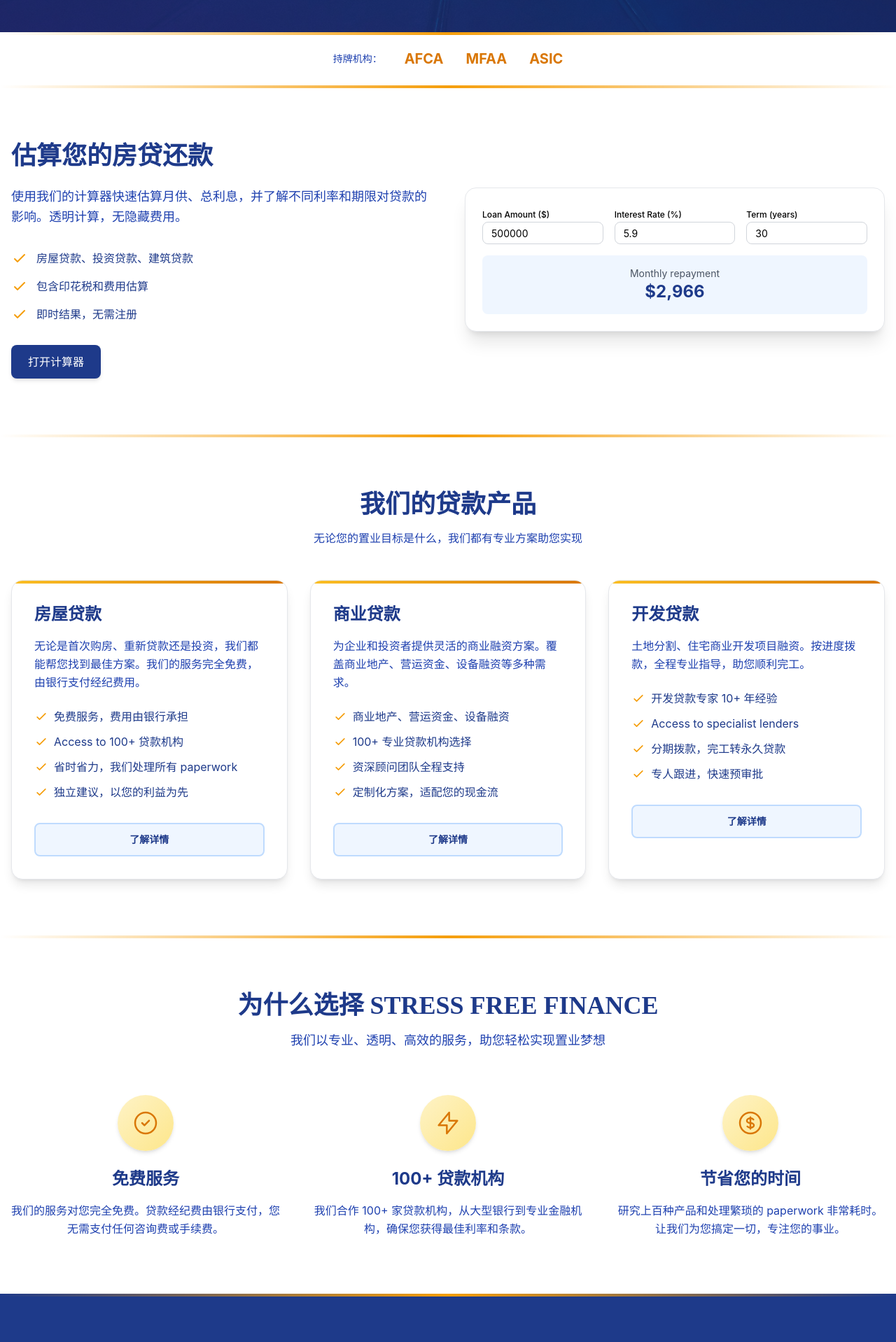
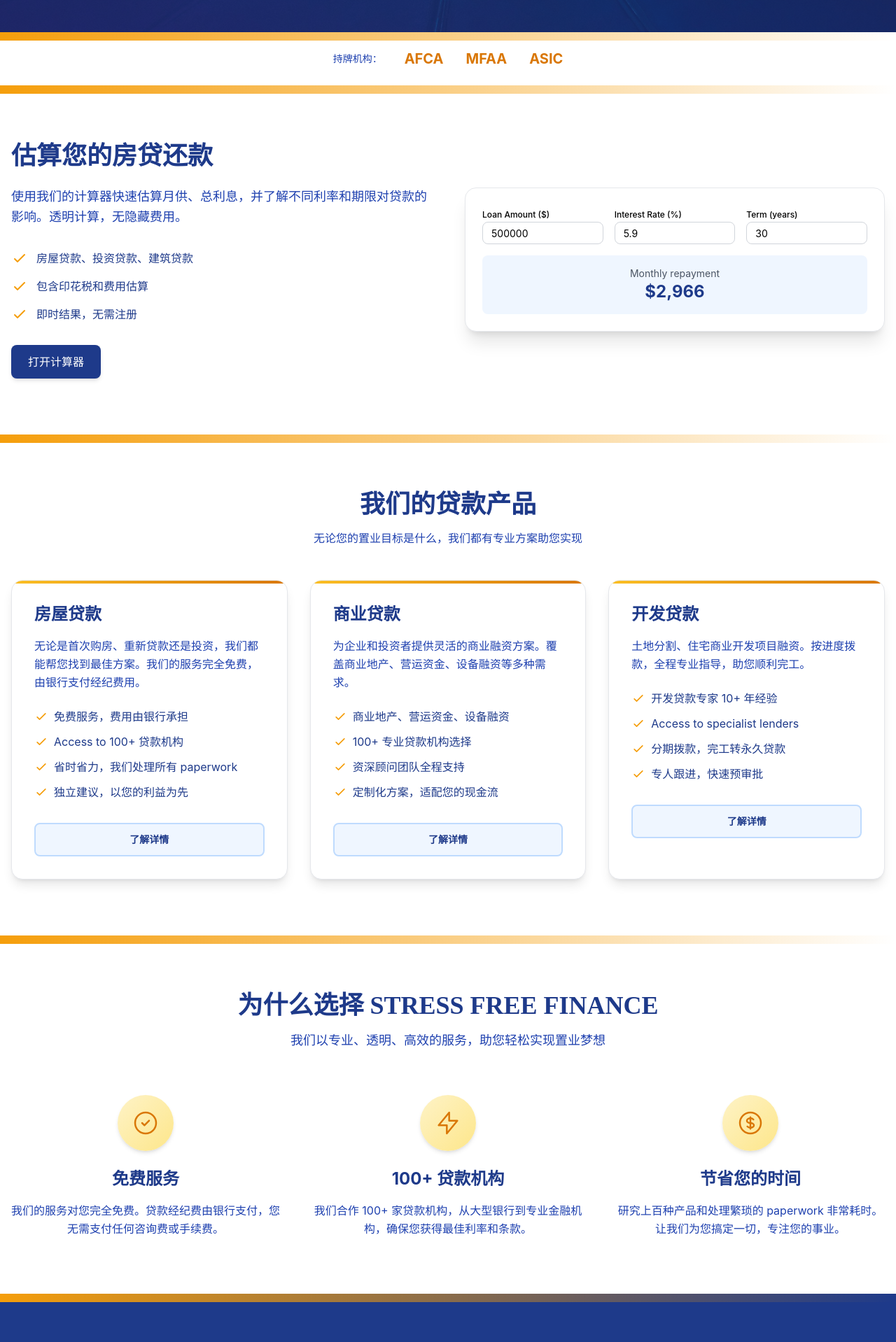
Before and after one commit to jy02577302-ux/finance-site, a Next.js app: page /zh in a window 1280 px wide. Shown: the part 582-2500 px from the top of the page at 70% size. Built offline with nearby package versions, Linux system fonts and the light colour scheme.

Commit message:
design: upgrade section dividers to gold gradient bars (3px)
- Replaced thin 1px lines with 3px high gold gradient bars
- Creates stronger visual separation between sections
- Adds premium, luxurious touch to page rhythm
- Maintains consistent accent color brand identity

```diff
--- a/app/en/page.tsx
+++ b/app/en/page.tsx
@@ -48,7 +48,7 @@
       {/* Trust Badges - Platinum */}
       <section className="bg-platinum-100 py-6 relative">
         {/* Hero → Trust Badges gold divider */}
-        <div className="absolute top-0 left-0 right-0 h-1 bg-gradient-to-r from-transparent via-accent-500 to-transparent"></div>
+        <div className="absolute top-0 left-0 right-0 h-3 bg-gradient-to-r from-accent-500 to-transparent"></div>
 
         <div className="container mx-auto px-4 flex flex-wrap justify-center gap-8 items-center">
           <span className="text-sm font-medium text-primary-600">Licensed & Regulated:</span>
@@ -63,7 +63,7 @@
       {/* Calculator Preview - Platinum BG */}
       <section className="py-20 bg-platinum-50 relative">
         {/* Trust Badges → Calculator gold divider */}
-        <div className="absolute top-0 left-0 right-0 h-1 bg-gradient-to-r from-transparent via-accent-500 to-transparent"></div>
+        <div className="absolute top-0 left-0 right-0 h-3 bg-gradient-to-r from-accent-500 to-transparent"></div>
 
         <div className="container mx-auto px-4">
           <div className="grid lg:grid-cols-2 gap-12 items-center">
@@ -105,7 +105,7 @@
       {/* Loan Products - Premium Cards */}
       <section className="py-20 bg-white relative">
         {/* Calculator → Products gold divider */}
-        <div className="absolute top-0 left-0 right-0 h-1 bg-gradient-to-r from-transparent via-accent-500 to-transparent"></div>
+        <div className="absolute top-0 left-0 right-0 h-3 bg-gradient-to-r from-accent-500 to-transparent"></div>
 
         <div className="container mx-auto px-4">
           <h2 className="text-3xl md:text-4xl font-display font-bold text-center mb-4 text-primary-900">Our Loan Products</h2>
@@ -223,7 +223,7 @@
       {/* Why Choose Us - Platinum BG + Gold Icons */}
       <section className="py-20 bg-platinum-50 relative">
         {/* Products → Why Choose Us gold divider */}
-        <div className="absolute top-0 left-0 right-0 h-1 bg-gradient-to-r from-transparent via-accent-500 to-transparent"></div>
+        <div className="absolute top-0 left-0 right-0 h-3 bg-gradient-to-r from-accent-500 to-transparent"></div>
 
         <div className="container mx-auto px-4">
           <h2 className="text-3xl md:text-4xl font-display font-bold text-center mb-4 text-primary-900">Why Choose Stress Free Finance</h2>
@@ -258,7 +258,7 @@
       {/* Testimonials - Dark Background */}
       <section className="py-20 bg-primary-900 text-white relative">
         {/* Why Choose Us → Testimonials gold divider */}
-        <div className="absolute top-0 left-0 right-0 h-1 bg-gradient-to-r from-transparent via-accent-500 to-transparent"></div>
+        <div className="absolute top-0 left-0 right-0 h-3 bg-gradient-to-r from-accent-500 to-transparent"></div>
 
         <div className="container mx-auto px-4">
           <h2 className="text-3xl md:text-4xl font-display font-bold text-center mb-4">What Our Clients Say</h2>
@@ -287,7 +287,7 @@
       {/* CTA - Premium Dark + Gold Button */}
       <section className="bg-gradient-to-br from-primary-900 to-primary-800 py-20 relative overflow-hidden">
         {/* Testimonials → CTA gold divider */}
-        <div className="absolute top-0 left-0 right-0 h-1 bg-gradient-to-r from-transparent via-accent-500 to-transparent"></div>
+        <div className="absolute top-0 left-0 right-0 h-3 bg-gradient-to-r from-accent-500 to-transparent"></div>
 
         <div className="container mx-auto px-4 text-center relative z-10">
           <h2 className="text-3xl md:text-4xl font-display font-bold mb-6 text-white">Ready for a Stress-Free Mortgage?</h2>
@@ -306,7 +306,7 @@
       {/* Footer - Ultimate Dark Gold + Enhanced */}
       <footer className="bg-primary-950 text-primary-200 py-12 md:py-16 border-t-2 border-accent-500/30 relative">
         {/* 顶部金色渐变分隔线 */}
-        <div className="absolute top-0 left-0 right-0 h-1 bg-gradient-to-r from-transparent via-accent-500 to-transparent"></div>
+        <div className="absolute top-0 left-0 right-0 h-3 bg-gradient-to-r from-accent-500 to-transparent"></div>
 
         <div className="container mx-auto px-4">
           <div className="grid grid-cols-1 sm:grid-cols-2 md:grid-cols-4 gap-8 md:gap-12">
--- a/app/zh/page.tsx
+++ b/app/zh/page.tsx
@@ -47,8 +47,8 @@
 
       {/* Trust Badges - 铂灰底 + 金色文字 + 顶部金线 */}
       <section className="bg-platinum-100 py-6 relative">
-        {/* Hero → Trust Badges 金色分隔 */}
-        <div className="absolute top-0 left-0 right-0 h-1 bg-gradient-to-r from-transparent via-accent-500 to-transparent"></div>
+        {/* Hero → Trust Badges 金色渐变分隔条 */}
+        <div className="absolute top-0 left-0 right-0 h-3 bg-gradient-to-r from-accent-500 to-transparent"></div>
         <div className="container mx-auto px-4 flex flex-wrap justify-center gap-8 items-center">
           <span className="text-sm font-medium text-primary-600">持牌机构：</span>
           <div className="flex gap-8 text-accent-600 font-bold text-xl">
@@ -62,7 +62,7 @@
       {/* Calculator Preview - 铂灰背景 */}
       <section className="py-20 bg-platinum-50 relative">
         {/* Trust Badges → Calculator 金色分隔 */}
-        <div className="absolute top-0 left-0 right-0 h-1 bg-gradient-to-r from-transparent via-accent-500 to-transparent"></div>
+        <div className="absolute top-0 left-0 right-0 h-3 bg-gradient-to-r from-accent-500 to-transparent"></div>
 
         <div className="container mx-auto px-4">
           <div className="grid lg:grid-cols-2 gap-12 items-center">
@@ -104,7 +104,7 @@
       {/* Loan Products - 右下-右对齐边框 + 金色点缀 */}
       <section className="py-20 bg-white relative">
         {/* Calculator → Products 金色分隔 */}
-        <div className="absolute top-0 left-0 right-0 h-1 bg-gradient-to-r from-transparent via-accent-500 to-transparent"></div>
+        <div className="absolute top-0 left-0 right-0 h-3 bg-gradient-to-r from-accent-500 to-transparent"></div>
 
         <div className="container mx-auto px-4">
           <h2 className="text-3xl md:text-4xl font-display font-bold text-center mb-4 text-primary-900">我们的贷款产品</h2>
@@ -222,7 +222,7 @@
       {/* Why Choose Us - 简洁铂灰背景 + 金色图标 */}
       <section className="py-20 bg-platinum-50 relative">
         {/* Products → Why Choose Us 金色分隔 */}
-        <div className="absolute top-0 left-0 right-0 h-1 bg-gradient-to-r from-transparent via-accent-500 to-transparent"></div>
+        <div className="absolute top-0 left-0 right-0 h-3 bg-gradient-to-r from-accent-500 to-transparent"></div>
 
         <div className="container mx-auto px-4">
           <h2 className="text-3xl md:text-4xl font-display font-bold text-center mb-4 text-primary-900">为什么选择 STRESS FREE FINANCE</h2>
@@ -257,7 +257,7 @@
       {/* Testimonials - 深色背景 */}
       <section className="py-20 bg-primary-900 text-white relative">
         {/* Why Choose Us → Testimonials 金色分隔 */}
-        <div className="absolute top-0 left-0 right-0 h-1 bg-gradient-to-r from-transparent via-accent-500 to-transparent"></div>
+        <div className="absolute top-0 left-0 right-0 h-3 bg-gradient-to-r from-accent-500 to-transparent"></div>
 
         <div className="container mx-auto px-4">
           <h2 className="text-3xl md:text-4xl font-display font-bold text-center mb-4">客户评价</h2>
@@ -286,7 +286,7 @@
       {/* CTA - 深色背景 + 金色按钮 */}
       <section className="bg-gradient-to-br from-primary-900 to-primary-800 py-20 relative overflow-hidden">
         {/* Testimonials → CTA 金色分隔 */}
-        <div className="absolute top-0 left-0 right-0 h-1 bg-gradient-to-r from-transparent via-accent-500 to-transparent"></div>
+        <div className="absolute top-0 left-0 right-0 h-3 bg-gradient-to-r from-accent-500 to-transparent"></div>
 
         <div className="container mx-auto px-4 text-center relative z-10">
           <h2 className="text-3xl md:text-4xl font-display font-bold mb-6 text-white">准备好轻松置业了吗？</h2>
@@ -305,7 +305,7 @@
       {/* Footer - 极致黑金风格 + 增强设计 */}
       <footer className="bg-primary-950 text-primary-200 py-12 md:py-16 border-t-2 border-accent-500/30">
         {/* 顶部金色渐变分隔线 */}
-        <div className="absolute top-0 left-0 right-0 h-1 bg-gradient-to-r from-transparent via-accent-500 to-transparent"></div>
+        <div className="absolute top-0 left-0 right-0 h-3 bg-gradient-to-r from-accent-500 to-transparent"></div>
 
         <div className="container mx-auto px-4">
           <div className="grid grid-cols-1 sm:grid-cols-2 md:grid-cols-4 gap-8 md:gap-12">
```
Also changed, not shown: 1 other file (tests, documents, lock files or other folders).
